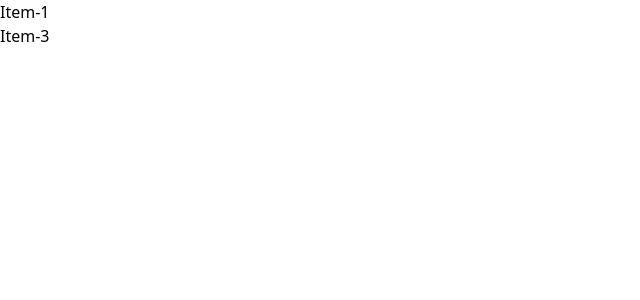
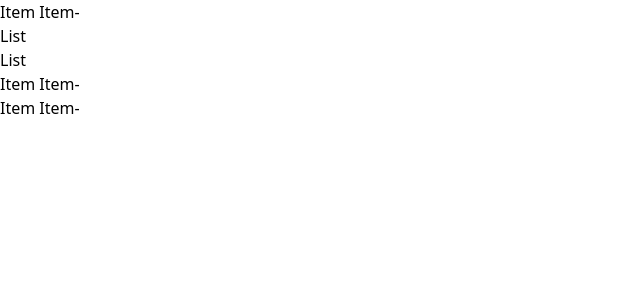
Before and after one commit to Emam-Bokhari/LWS-Module-01, a React (Vite) app: page / in a window 1280 px wide. Shown: the top 300 px of the page, without its empty margins (0-640 px from the left). Built offline with nearby package versions, Linux system fonts and the light colour scheme.

Commit message:
Logical and operator

```diff
--- a/src/App.jsx
+++ b/src/App.jsx
@@ -1,11 +1,11 @@
 import { Fragment } from "react"
-import ConditionalRendering from "./Module-1.9/ConditionalRendering"
+import Logical from "./Module-1.9/Logical"
 
 export default function App() {
 
   return (
     <Fragment>
-      <ConditionalRendering />
+      <Logical />
     </Fragment>
   )
 }
--- /dev/null
+++ b/src/Module-1.9/Logical.jsx
@@ -0,0 +1,19 @@
+import { Fragment } from "react";
+
+function Item({ isPacked, name }) {
+    return <li>{name} {isPacked && name + "-"}</li>
+}
+
+export default function Logical() {
+    return (
+        <Fragment>
+            <ul>
+                <Item isPacked={true} name={"Item"} />
+                <Item isPacked={false} name={"List"} />
+                <Item isPacked={false} name={"List"} />
+                <Item isPacked={true} name={"Item"} />
+                <Item isPacked={true} name={"Item"} />
+            </ul>
+        </Fragment>
+    )
+}
```
Also changed, not shown: src/Module-1.9/Ternary.jsx (added, +21 -0 lines).
